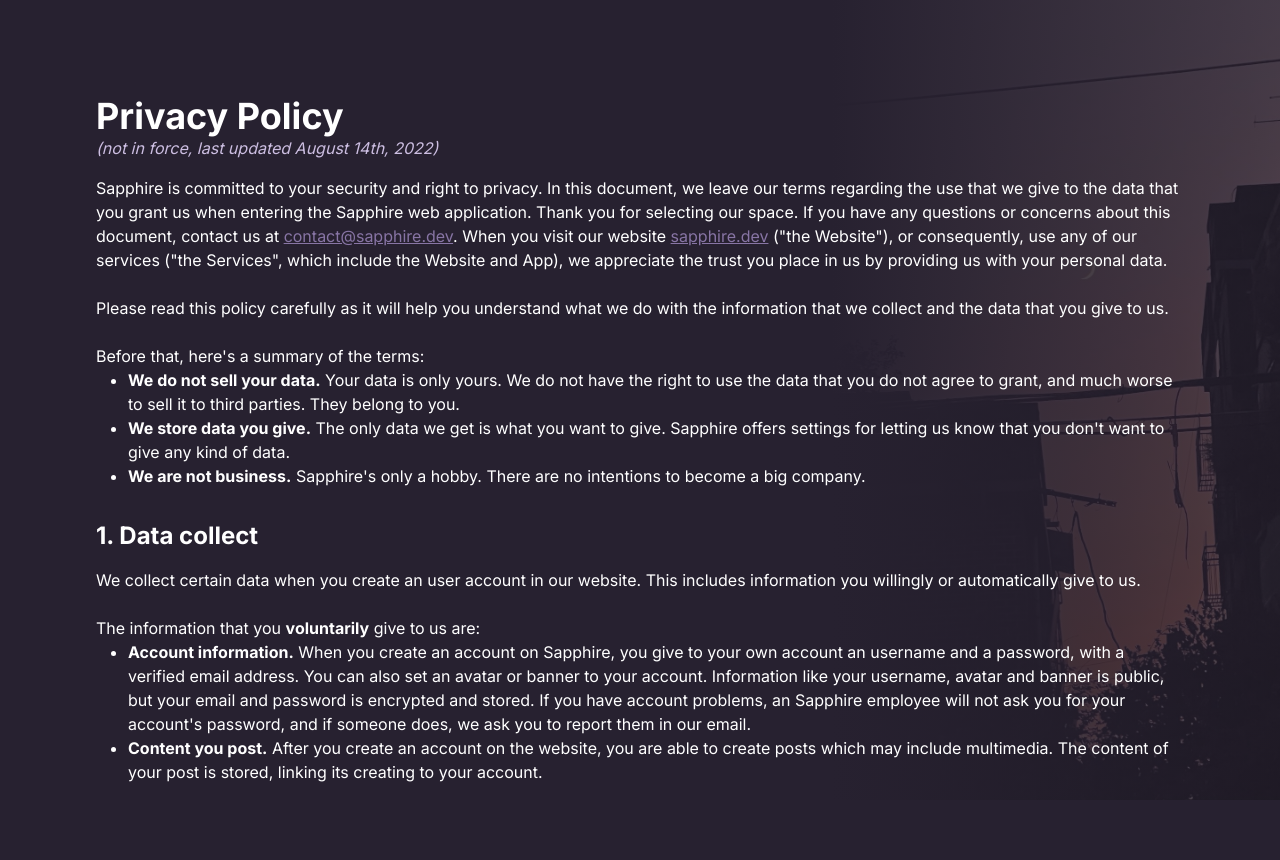
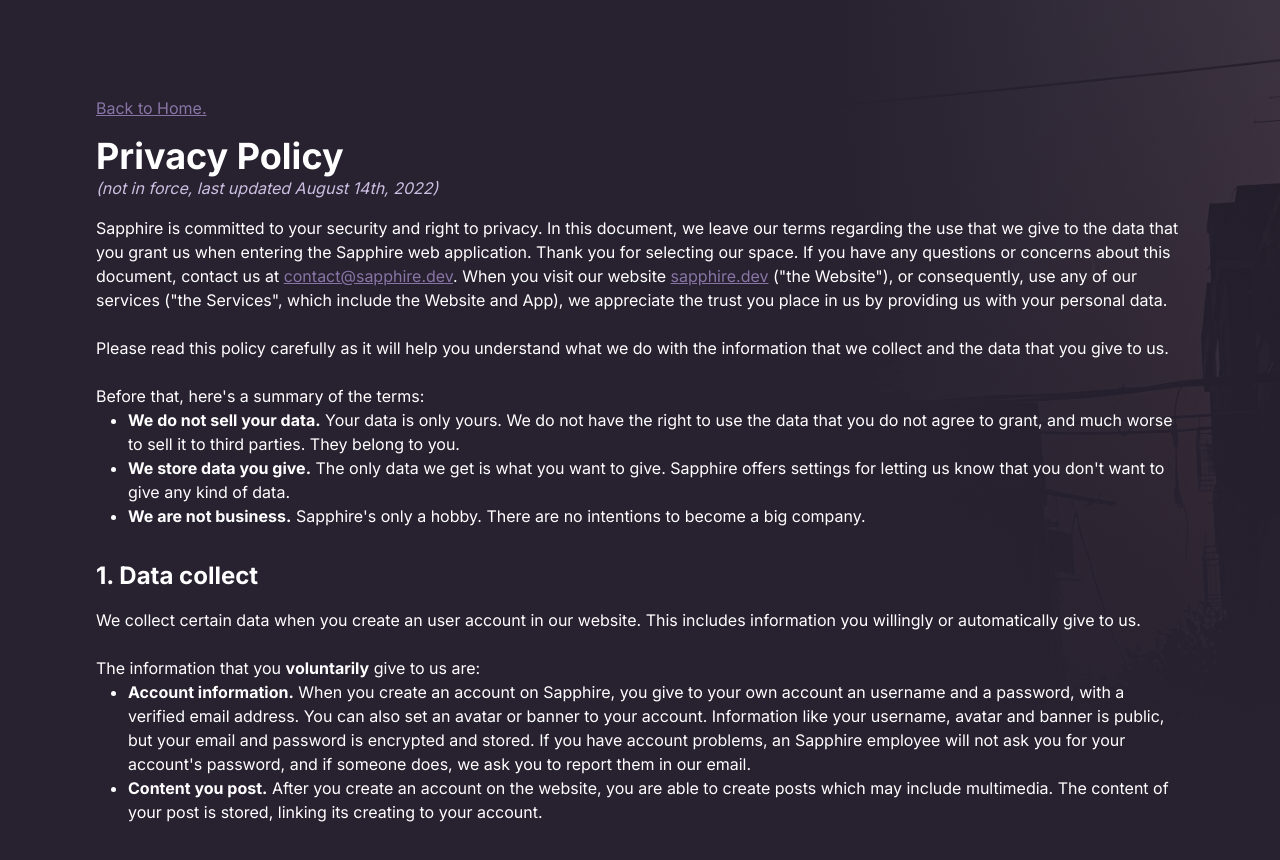
Before and after one commit to mylium/autumn, a Nuxt app: page /privacy in a window 1280 px wide. Shown: the top 860 px of the page. Built offline with nearby package versions, Linux system fonts and the light colour scheme.

Commit message:
styles: fix bg color clip

```diff
--- a/assets/global.css
+++ b/assets/global.css
@@ -3,12 +3,11 @@
 }
 
 :root {
-   color-scheme: auto
+   color-scheme: dark
 }
 
-
 body {
-   @apply w-full h-full flex flex-col bg-midnight-150;
+   @apply w-full h-full flex flex-col bg-midnight-150 overflow-x-hidden;
    margin: 0
 }
 
@@ -18,7 +17,7 @@
    right: 0px;
    width: 35%;
    height: 100%;
-   background: linear-gradient(90deg, rgb(39 33 48 / 100%), rgb(39 33 48 / 75%)), url('/bg.jpg');
+   background: linear-gradient(0deg, rgb(39 33 48 / 100%), rgb(39 33 48 / 25%)), linear-gradient(90deg, rgb(39 33 48 / 100%), rgb(39 33 48 / 75%)), url(/bg.jpg);
    background-position: 80% 100%;
    background-size: cover;
    background-repeat: no-repeat;
--- a/pages/privacy.vue
+++ b/pages/privacy.vue
@@ -1,20 +1,10 @@
 <template>
   <div id="__axhl-content" class="w-full h-full p-12">
     <article>
-      <!--<svg
-        class="md:w-36 md:h-36 w-24 h-24 mb-8"
-        xmlns="http://www.w3.org/2000/svg"
-        width="931"
-        height="931"
-        viewBox="0 0 931 931"
-        fill="none"
-      >
-        <path d="M198.946 620.525C25.2903 600.684 15.3771 350.022 188.984 329.764C256.718 321.861 327.953 250.626 335.856 182.892C356.564 5.42693 597.257 23.2869 618.82 200.65C626.178 261.175 678.159 313.156 738.684 320.514C896.908 339.751 907.67 582.33 748.859 595.894C685.184 601.332 612.747 640.051 606.088 703.609L601.986 742.766C584.511 909.573 337.849 907.024 318.81 740.389C311.397 675.509 263.825 627.937 198.946 620.525Z" fill="#CBA1FF" />
-        <path d="M389.051 713.265L358.527 738.073C304.964 781.606 243.312 768.012 203.932 727.774C164.45 687.433 151.143 624.017 194.337 569.519C241.808 509.625 241.808 429.943 194.337 370.049C148.488 312.202 161.026 245.097 200.204 202.809C239.122 160.801 301.755 145.723 358.748 190.938C390.811 216.375 435.06 227.893 477.299 227.893C519.538 227.892 563.787 216.375 595.85 190.938C626.336 166.752 656.141 159.678 681.887 162.634C707.977 165.63 732.02 179.175 750.057 199.906C785.974 241.188 796.664 309.34 749.15 370.185C704.856 426.907 704.856 512.661 749.15 569.383C789.368 620.885 777.003 683.967 739.222 725.052C720.459 745.456 696.524 758.948 671.959 762.378C647.982 765.726 621.756 759.774 596.426 738.367C569.248 715.398 533.74 697.103 497.35 690.163C460.892 683.209 420.964 687.328 389.051 713.265Z" fill="#2C2634" stroke="#CBA1FF" stroke-width="48" />
-        <path d="M582.219 701.109L578.117 740.265C570.913 809.034 517.557 843.143 461.208 842.619C404.734 842.094 350.547 806.739 342.655 737.664C333.974 661.688 277.646 605.36 201.67 596.68C128.345 588.302 89.8408 532.05 87.7254 474.42C85.6231 417.149 119.378 362.049 191.766 353.602C232.441 348.856 271.913 325.649 301.827 295.735C331.741 265.821 354.948 226.349 359.694 185.674C364.21 146.973 380.34 120.827 400.703 104.648C421.334 88.2551 447.962 80.7897 475.388 82.6551C529.99 86.3691 585.679 126.918 594.995 203.547C603.686 275.031 664.303 335.648 735.788 344.339C800.636 352.223 836.424 405.508 838.679 461.301C839.799 489.012 832.372 515.524 817.369 535.38C802.721 554.767 779.901 569.155 746.816 571.981C711.335 575.011 673.263 587.244 642.591 608.114C611.868 629.019 586.505 660.195 582.219 701.109Z" stroke="#CBA1FF" stroke-width="48" />
-        <path d="M472.5 464L323.75 615.5L175 767L175 161L472.5 464ZM472.5 464L621.25 615.5L770 767V161L472.5 464Z" stroke="#CBA1FF" stroke-width="43" />
-      </svg>-->
-      <section>
+      <nuxt-link to="/">
+        Back to Home.
+      </nuxt-link>
+      <section class="mt-4">
         <h1 class="md:text-4xl text-2xl font-bold">
           Privacy Policy
         </h1>
```
